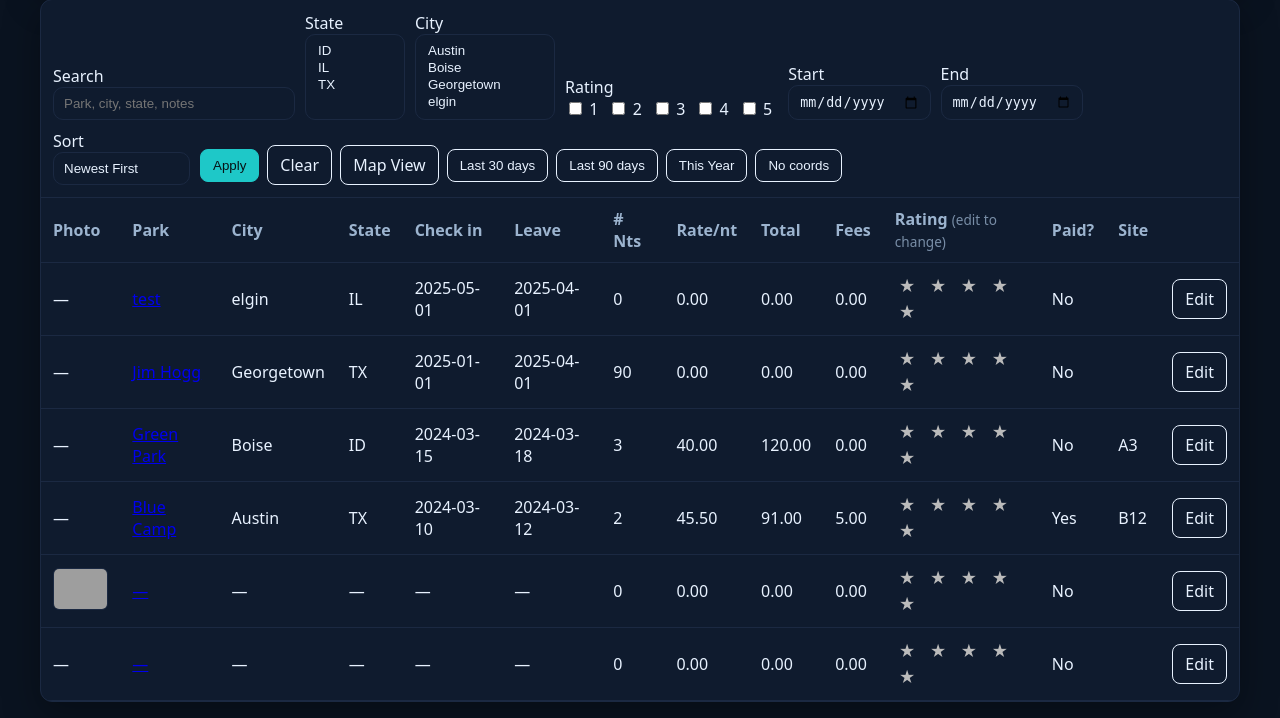
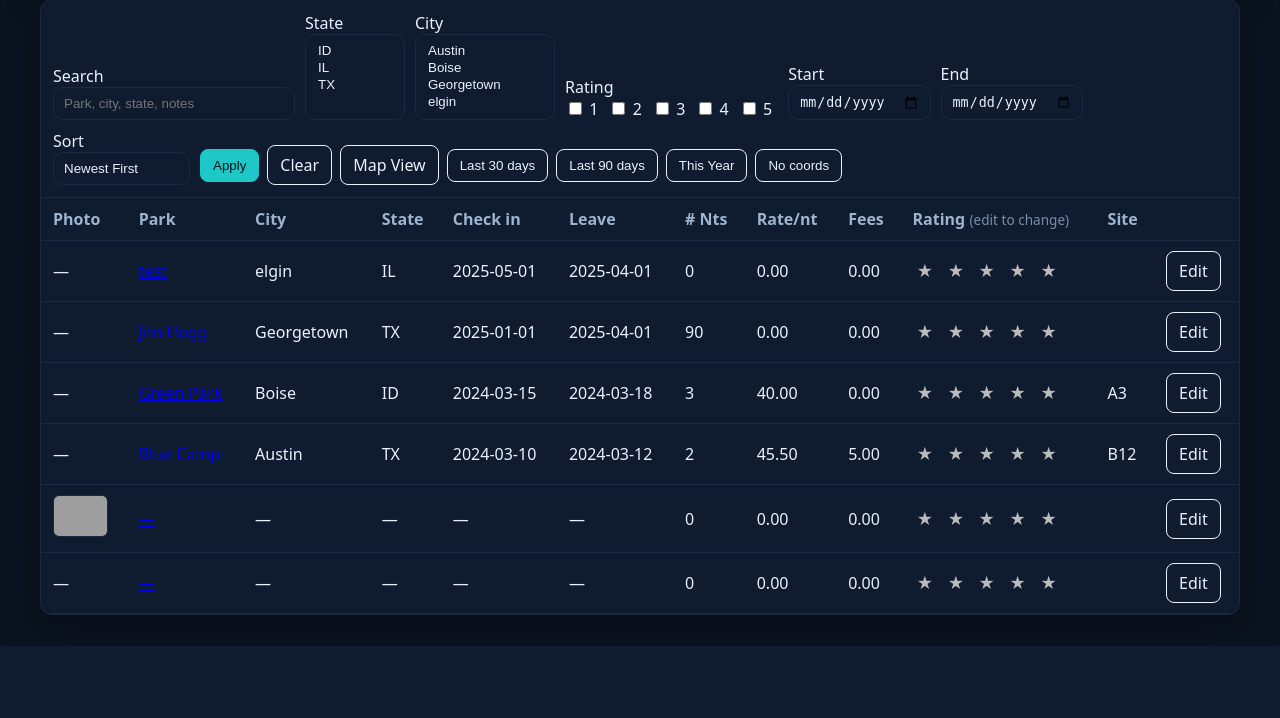
Before and after one commit to dquillman/traveler, a Django app: page /stays/ in a window 1280 px wide. Shown: the part 154-872 px from the top of the page. After the commit the page ends 800 px from the top, so only its background shows below. Run offline with Django 5.2, Linux system fonts and the light colour scheme; data comes from the database, SQL or seed files in the repository; grey boxes are pictures that could not be loaded.

Commit message:
ui(stays): remove Total and Paid? columns from list (DB fields retained)

```diff
--- a/stays/templates/stays/stay_list.html
+++ b/stays/templates/stays/stay_list.html
@@ -72,10 +72,8 @@
           <th>Leave</th>
           <th># Nts</th>
           <th>Rate/nt</th>
-          <th>Total</th>
           <th>Fees</th>
           <th>Rating <span class="muted" style="font-weight:normal; font-size:0.85em; opacity:0.75;">(edit to change)</span></th>
-          <th>Paid?</th>
           <th>Site</th>
           <th></th>
         </tr>
@@ -97,7 +95,6 @@
             <td>{{ s.leave_date|date:"Y-m-d"|default:'&mdash;' }}</td>
             <td class="num">{{ s.nights|default:0 }}</td>
             <td class="num">{{ s.price_night|default:0|floatformat:2 }}</td>
-            <td class="num">{{ s.total|default:0|floatformat:2 }}</td>
             <td class="num">{{ s.fees|default:0|floatformat:2 }}</td>
             <td>
               <div aria-label="Rating" title="Edit the stay to change rating">
@@ -106,12 +103,11 @@
                 {% endfor %}
               </div>
             </td>
-            <td>{% if s.paid %}Yes{% else %}No{% endif %}</td>
             <td>{{ s.site|default:'' }}</td>
             <td><a class="btn btn-outline" href="{% url 'stays:edit' s.pk %}">Edit</a></td>
           </tr>
         {% empty %}
-          <tr><td colspan="13" style="padding:16px;">No stays yet</td></tr>
+          <tr><td colspan="12" style="padding:16px;">No stays yet</td></tr>
         {% endfor %}
       </tbody>
     </table>
```
